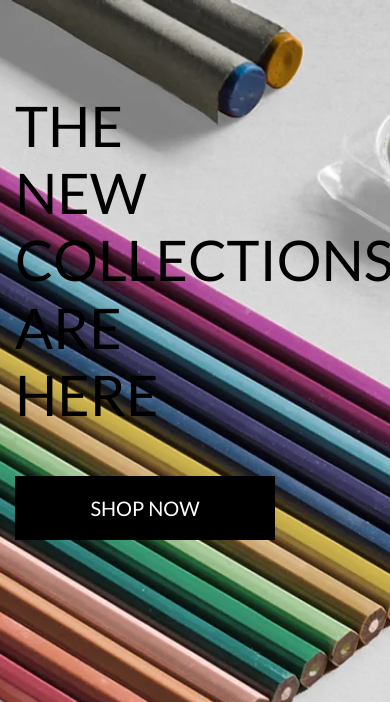
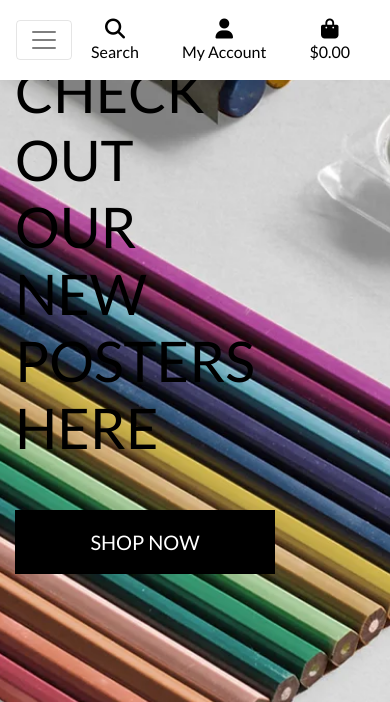
Before and after one commit to slbabin/poster-shop-gp, a Django app: page / in a window 390 px wide. Shown: the top 702 px of the page. Run offline with Django 3.2, Linux system fonts and the light colour scheme; some libraries are stand-ins or nearby versions.

Commit message:
Added mobile view main nav and top header

```diff
--- a/homeapp/templates/homeapp/index.html
+++ b/homeapp/templates/homeapp/index.html
@@ -14,7 +14,7 @@
         <div class="row h-100">
             <div class="col-7 col-md-6 my-auto">
                 <h1 class="display-4 logo-font text-black">
-                    The new collections are here
+                    Check out our new posters here
                 </h1>
                 <div class="my-5">
                     <h4>
--- a/templates/base.html
+++ b/templates/base.html
@@ -36,17 +36,17 @@
 </head>
 
 <body>
-  <header class="contaner-fluid fixed-top">
+ <header class="container-fluid fixed-top">
         <div id="topnav" class="row bg-white pt-lg-2 d-none d-lg-flex">
-      <div class="col-12 col-lg-4 my-auto py-1 text-center text-lg-left">
-        <a href="{% url 'home' %}" class="nav-link main-logo-link">Poster shop <h2 class="logo-font text-black my-0">
-            Poster shop</h2></a>
+            <div class="col-12 col-lg-4 my-auto py-1 py-lg-0 text-center text-lg-left">
+                <a href="{% url 'home' %}" class="nav-link main-logo-link">
+                    <h2 class="logo-font text-black my-0"><strong>Poster</strong> Shop</h2>
+                </a>
             </div>
-      <div class="col-12 col-lg-4 my-auto py-1">
+            <div class="col-12 col-lg-4 my-auto py-1 py-lg-0">
                 <form method="GET" action="">
                     <div class="input-group w-100">
-            <input class="form-control border border-black rounded-0" type="text" name="q"
-              placeholder="Search our site">
+                        <input class="form-control border border-black rounded-0" type="text" name="q" placeholder="Search our site">
                         <div class="input-group-append">
                             <button class="form-control btn btn-black border border-black rounded-0" type="submit">
                                 <span class="icon">
@@ -57,11 +57,10 @@
                     </div>
                 </form>
             </div>
-      <div class="col-12 col-lg-4 my-auto py-1">
+            <div class="col-12 col-lg-4 my-auto py-1 py-lg-0">
                 <ul class="list-inline list-unstyled text-center text-lg-right my-0">
                     <li class="list-inline-item dropdown">
-            <a class="text-black nav-link" href="#" id="user-options" data-toggle="dropdown" aria-haspopup="true"
-              aria-expanded="false">
+                        <a class="text-black nav-link" href="#" id="user-options" data-toggle="dropdown" aria-haspopup="true" aria-expanded="false">
                             <div class="text-center">
                                 <div><i class="fas fa-user fa-lg"></i></div>
                                 <p class="my-0">My Account</p>
@@ -97,6 +96,15 @@
                 </ul>
             </div>
         </div>
+        <div class="row bg-white">
+            <nav class="navbar navbar-expand-lg navbar-light w-100">
+                <button class="navbar-toggler" type="button" data-toggle="collapse" data-target="#main-nav" aria-controls="main-nav" aria-expanded="false" aria-label="Toggle navigation">
+                    <span class="navbar-toggler-icon"></span>
+                </button>
+                {% include 'includes/mobile-top-header.html' %}
+                {% include 'includes/main-nav.html' %}
+            </nav>
+        </div>
     </header>
 
   {% if messages %}
--- /dev/null
+++ b/templates/includes/main-nav.html
@@ -0,0 +1,41 @@
+<div class="collapse navbar-collapse" id="main-nav">
+    <ul class="navbar-nav w-auto mx-auto">
+        <li class="nav-item dropdown">
+            <a class="logo-font font-weight-bold nav-link text-black mr-5" href="#" id="all-products-link" data-toggle="dropdown" aria-haspopup="true" aria-expanded="false">
+                All Products
+            </a>
+            <div class="dropdown-menu border-0" aria-labelledby="all-products-link">
+                <a href="" class="dropdown-item">By Price</a>
+                <a href="" class="dropdown-item ">By Rating</a>
+                <a href="" class="dropdown-item ">By Category</a>
+                <a href="" class="dropdown-item">All Products</a>
+            </div>
+        </li>
+
+        <li class="nav-item dropdown">
+            <a class="logo-font font-weight-bold nav-link text-black mr-5" href="#" id="clothing-link" data-toggle="dropdown" aria-haspopup="true" aria-expanded="false">
+                Clothing
+            </a>
+            <div class="dropdown-menu border-0" aria-labelledby="clothing-link">
+                <a href="" class="dropdown-item">Activewear &amp; Essentials</a>
+                <a href="" class="dropdown-item">Jeans</a>
+                <a href="" class="dropdown-item">Shirts</a>
+                <a href="" class="dropdown-item">All Clothing</a>
+            </div>
+        </li>
+
+
+
+        <li class="nav-item dropdown">
+            <a class="logo-font font-weight-bold nav-link text-black" href="#" id="specials-link" data-toggle="dropdown" aria-haspopup="true" aria-expanded="false">
+                Special Offers
+            </a>
+            <div class="dropdown-menu border-0" aria-labelledby="specials-link">
+                <a href="" class="dropdown-item">New Arrivals</a>
+                <a href="" class="dropdown-item">Deals</a>
+                <a href="" class="dropdown-item">Clearance</a>
+                <a href="" class="dropdown-item">All Specials</a>
+            </div>
+        </li>
+    </ul>
+</div>
--- /dev/null
+++ b/templates/includes/mobile-top-header.html
@@ -0,0 +1,56 @@
+<li class="list-inline-item">
+    <a class="text-black nav-link d-block d-lg-none" href="#" id="mobile-search" data-toggle="dropdown" aria-haspopup="true" aria-expanded="false">
+        <div class="text-center">
+            <div><i class="fas fa-search fa-lg"></i></div>
+            <p class="my-0">Search</p>
+        </div>
+    </a>
+    <div class="dropdown-menu border-0 w-100 p-3 rounded-0 my-0" aria-labelledby="mobile-search">
+        <form class="form" method="GET" action="">
+            <div class="input-group w-100">
+                <input class="form-control border border-black rounded-0" type="text" name="q" placeholder="Search our site">
+                <div class="input-group-append">
+                    <button class="form-control form-control btn btn-black border border-black rounded-0" type="submit">
+                        <span class="icon">
+                            <i class="fas fa-search"></i>
+                        </span>
+                    </button>
+                </div>
+            </div>
+        </form>
+    </div>
+</li>
+<li class="list-inline-item dropdown">
+    <a class="text-black nav-link d-block d-lg-none" href="#" id="user-options" data-toggle="dropdown" aria-haspopup="true" aria-expanded="false">
+        <div class="text-center">
+            <div><i class="fas fa-user fa-lg"></i></div>
+            <p class="my-0">My Account</p>
+        </div>
+    </a>
+    <div class="dropdown-menu border-0" aria-labelledby="user-options">
+        {% if request.user.is_authenticated %}
+            {% if request.user.is_superuser %}
+                <a href="{% url 'account_logout' %}" class="dropdown-item">Product Management</a>
+            {% endif %}
+            <a href="{% url 'profile' %}" class="dropdown-item">My Profile</a>
+            <a href="{% url 'account_logout' %}" class="dropdown-item">Logout</a>
+        {% else %}
+            <a href="{% url 'account_signup' %}" class="dropdown-item">Register</a>
+            <a href="{% url 'account_login' %}" class="dropdown-item">Login</a>
+        {% endif %}
+    </div>
+</li>
+<li class="list-inline-item">
+    <a class="{% if grand_total %}text-primary font-weight-bold{% else %}text-black{% endif %} nav-link d-block d-lg-none" href="">
+        <div class="text-center">
+            <div><i class="fas fa-shopping-bag fa-lg"></i></div>
+            <p class="my-0">
+                {% if grand_total %}
+                    ${{ grand_total|floatformat:2 }}
+                {% else %}
+                    $0.00
+                {% endif %}
+            </p>
+        </div>
+    </a>
+</li>
```
Lines whose indentation alone changed are shown as unchanged.
